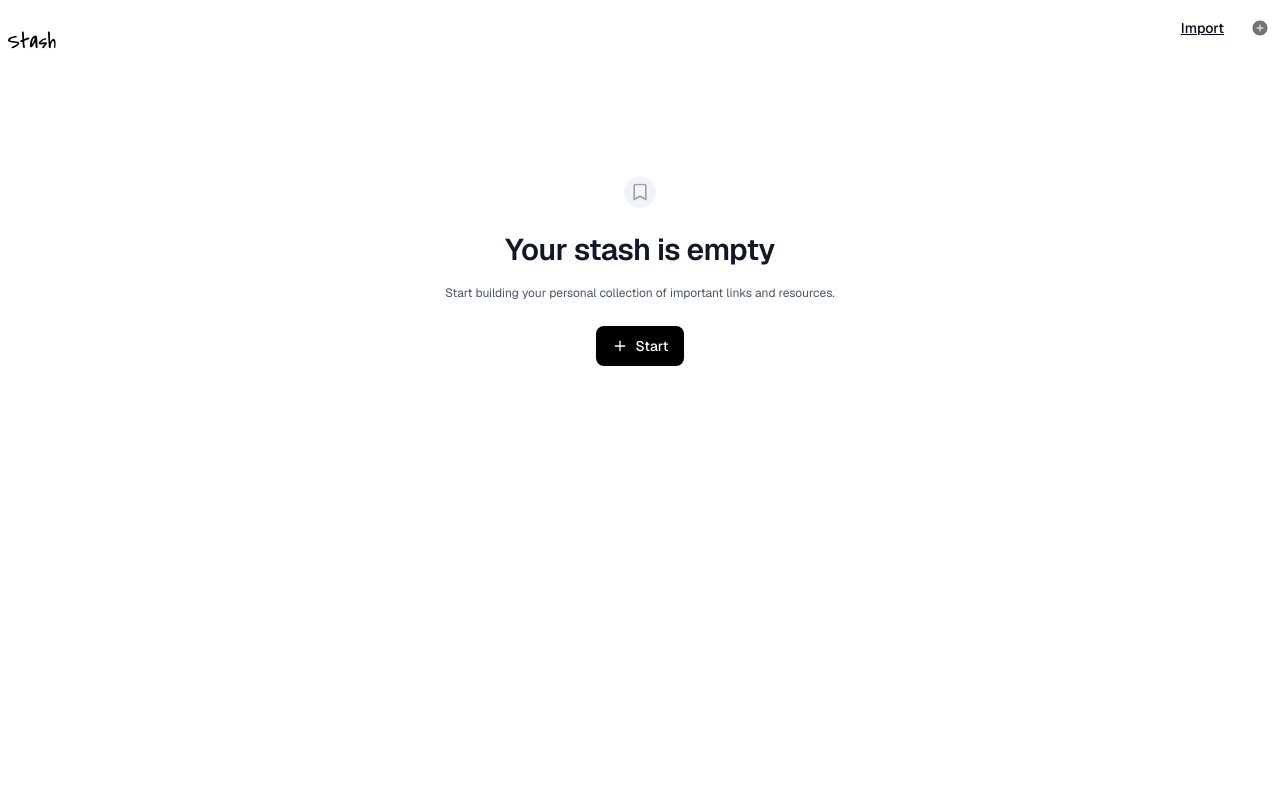
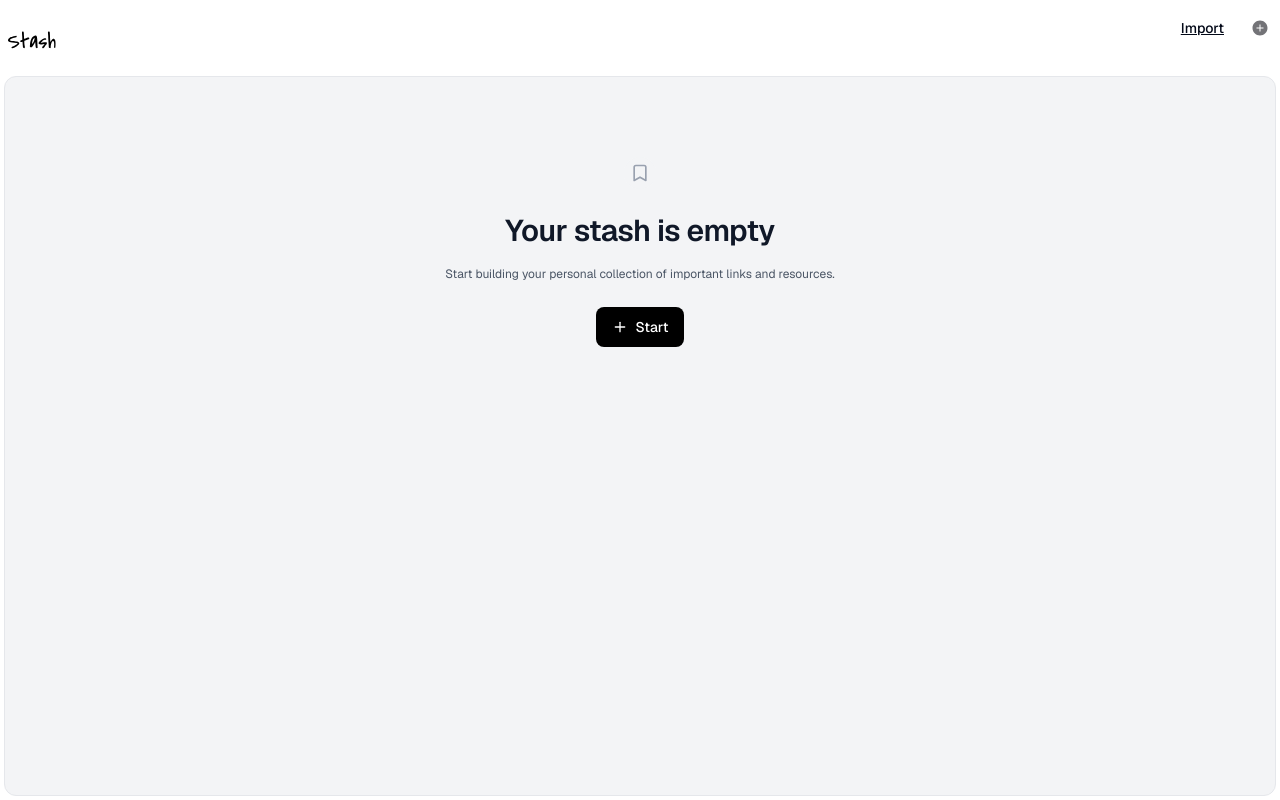
Before and after one commit to eeshm/bkmrs, a React (Vite) app: page / in a window 1280 px wide. Built offline with nearby package versions, Linux system fonts and the light colour scheme.

Commit message:
new backgorund to main screen

```diff
--- a/src/App.tsx
+++ b/src/App.tsx
@@ -2,6 +2,7 @@ import React from 'react';
 import { useOnboardingState } from '@/hooks/useOnboardingState';
 import { ImportPrompt } from '@/components/ImportPrompt';
 import { Dashboard } from '@/components/Dashboard';
+import { AppLayout } from '@/components/AppLayout';
 import { type Bookmark } from '@/types';
 
 export default function App() {
@@ -30,7 +31,7 @@ export default function App() {
   };
 
   return (
-    <>
+    <AppLayout>
       {step === 'import' && (
         <ImportPrompt
           onImportComplete={handleImportComplete}
@@ -49,6 +50,6 @@ export default function App() {
           onImport={() => updateStep('import')}
         />
       )}
-    </>
+    </AppLayout>
   );
 }
--- /dev/null
+++ b/src/components/AppLayout.tsx
@@ -0,0 +1,15 @@
+import React from 'react';
+
+interface AppLayoutProps {
+  children: React.ReactNode;
+}
+
+export function AppLayout({ children }: AppLayoutProps) {
+  return (
+    <div className="min-h-screen bg-white dark:bg-gray-950">
+      <main className="w-full">
+        {children}
+      </main>
+    </div>
+  );
+}
--- a/src/components/BookmarkCard.tsx
+++ b/src/components/BookmarkCard.tsx
@@ -27,8 +27,8 @@ export function BookmarkCard({ bookmark, onDelete, onEdit, editMode }: BookmarkC
   initial={editMode ? { x: 0, y: 0 } : false}
   animate={editMode
     ? {
-        x: [0, 10, -10, 0], // Move horizontally with alternating values for a zigzag effect
-        y: [0, -6, 6, 0],      // Move vertically in the opposite direction of x for zigzagging
+        x: [0, 10, -10, 0],
+        y: [0, -6, 6, 0],
       }
     : { x: 0, y: 0 }
   }
--- a/src/components/BookmarksGrid.tsx
+++ b/src/components/BookmarksGrid.tsx
@@ -22,13 +22,13 @@ export function BookmarksGrid({
   return (
     <>
       {/* Search Results Info */}
-      {searchQuery && (
+      {/* {searchQuery && (
         <div className="mb-6">
           <p className="text-sm text-gray-600 dark:text-gray-400">
             {bookmarks.length} result{bookmarks.length !== 1 ? 's' : ''} for "{searchQuery}"
           </p>
         </div>
-      )}
+      )} */}
 
       {/* Bookmarks Grid */}
       {bookmarks.length > 0 ? (
--- a/src/components/Dashboard.tsx
+++ b/src/components/Dashboard.tsx
@@ -100,8 +100,9 @@ export function Dashboard({
   };
 
   return (
-    <div className="min-h-screen bg-background">
-      {/* Header */}
+    <div className="h-screen bg-white flex flex-col overflow-hidden">
+      {/* Header - White Background */}
+      <div className="shrink-0">
         <DashboardHeader
           bookmarksCount={bookmarks.length}
           searchQuery={searchQuery}
@@ -113,6 +114,7 @@ export function Dashboard({
           editMode={editMode}
           onEditModeChange={setEditMode}
         />
+      </div>
 
       {/* Add/Edit Form Modal */}
       <AddEditForm
@@ -132,10 +134,10 @@ export function Dashboard({
         onClose={resetForm}
       />
 
-      {/* Main Content */}
-      <main className=" mx-auto px-4 py-8">
-        {/* Control Buttons - Moved to header */}
-
+      {/* Main Content - Gray Rounded Section */}
+      <main className="flex-1 overflow-hidden flex flex-col">
+        <div className="mx-auto max-w-[1500px] w-full h-full p-1 flex flex-col">
+          <div className="bg-gray-100 rounded-xl flex-1 py-4 px-2 overflow-auto border border-gray-200">
             {/* Empty State or Bookmarks Grid */}
             {bookmarks.length === 0 ? (
               <EmptyState onAddClick={handleAddNew} />
@@ -149,6 +151,8 @@ export function Dashboard({
                 editMode={editMode}
               />
             )}
+          </div>
+        </div>
       </main>
     </div>
   );
--- a/src/components/DashboardHeader.tsx
+++ b/src/components/DashboardHeader.tsx
@@ -1,7 +1,6 @@
 import React, { useState } from 'react';
-import { Plus, Search, X, Edit3, CirclePlus } from 'lucide-react';
+import { Search, X, } from 'lucide-react';
 import { Button } from '@/components/ui/button';
-import { Input } from '@/components/ui/input';
 import { TrashIcon123, StashLogo, EditIcon, PlusIcon } from '@/icons/logo';
 import { cn } from '@/lib/utils';
 import { motion, AnimatePresence } from "motion/react";
@@ -32,9 +31,9 @@ export function DashboardHeader({
   const [showSearchBar, setShowSearchBar] = useState(false);
   return (
     <header className="">
-      <div className="mx-auto max-w-[1480px] px-2 py-4">
+      <div className="mx-auto max-w-[1500px] px-2 pt-4 pb-2">
         <div className="flex items-start justify-between">
-          <div className="flex items-center ">
+          <div className="flex">
             <StashLogo className="size-12" />
           </div>
           <div className="flex flex-col items-end ">
--- a/src/components/ImportPrompt.tsx
+++ b/src/components/ImportPrompt.tsx
@@ -53,7 +53,7 @@ export function ImportPrompt({ onImportComplete, onBack, onSkip }: ImportPromptP
     <div className="min-h-screen">
       {/* Header */}
       <header className="">
-        <div className="mx-auto max-w-[1480px] px-2 py-4">
+        <div className="mx-auto max-w-[1500px] px-2 py-4">
           <div className="flex items-start justify-between">
             <div className="flex items-center ">
               <StashLogo className="size-12" />
```
Lines whose indentation alone changed are shown as unchanged.
